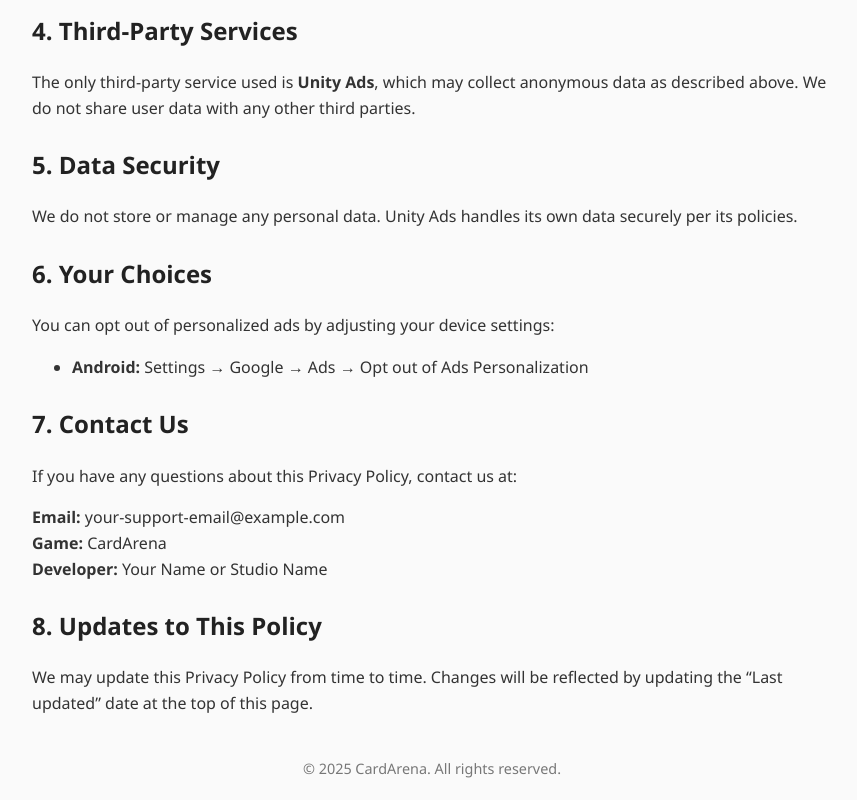
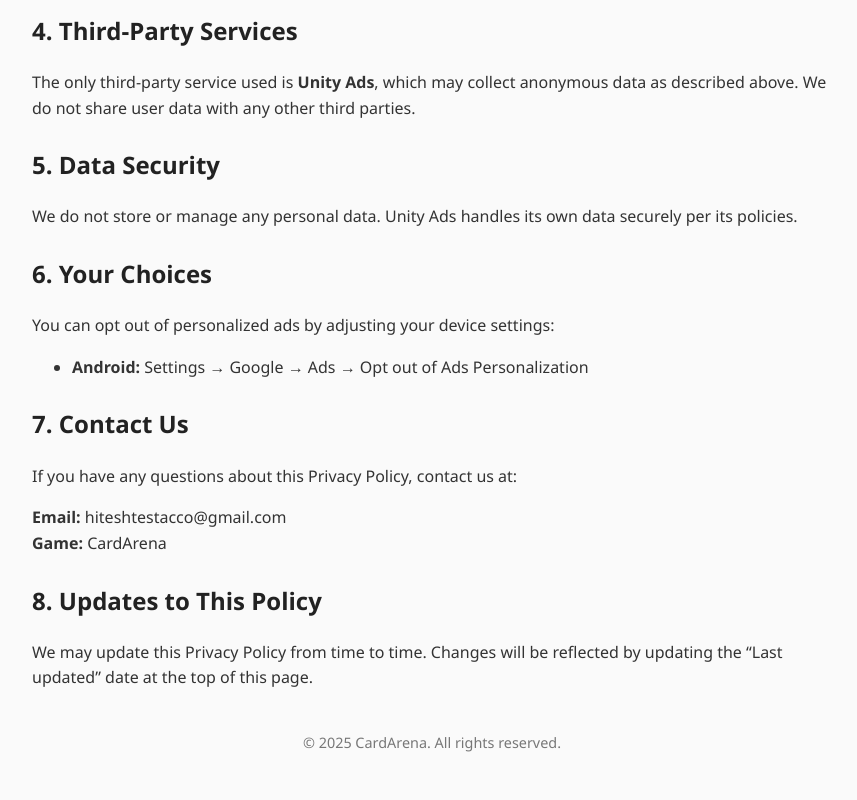
Before and after one commit to Hitesh0321/privacy, a plain HTML site: page cardarena.html in a window 1280 px wide. Shown: the part 891-1691 px from the top of the page, without its empty margins (208-1065 px from the left). After the commit the page ends 1665 px from the top, so only its background shows below. Drawn offline with Linux system fonts and the light colour scheme.

Commit message:
Update cardarena.html

```diff
--- a/cardarena.html
+++ b/cardarena.html
@@ -97,9 +97,8 @@
   <div class="section">
     <h2>7. Contact Us</h2>
     <p>If you have any questions about this Privacy Policy, contact us at:</p>
-    <p><strong>Email:</strong> your-support-email@example.com<br>
+    <p><strong>Email:</strong> hiteshtestacco@gmail.com<br>
     <strong>Game:</strong> CardArena<br>
-    <strong>Developer:</strong> Your Name or Studio Name</p>
   </div>
 
   <div class="section">
```
